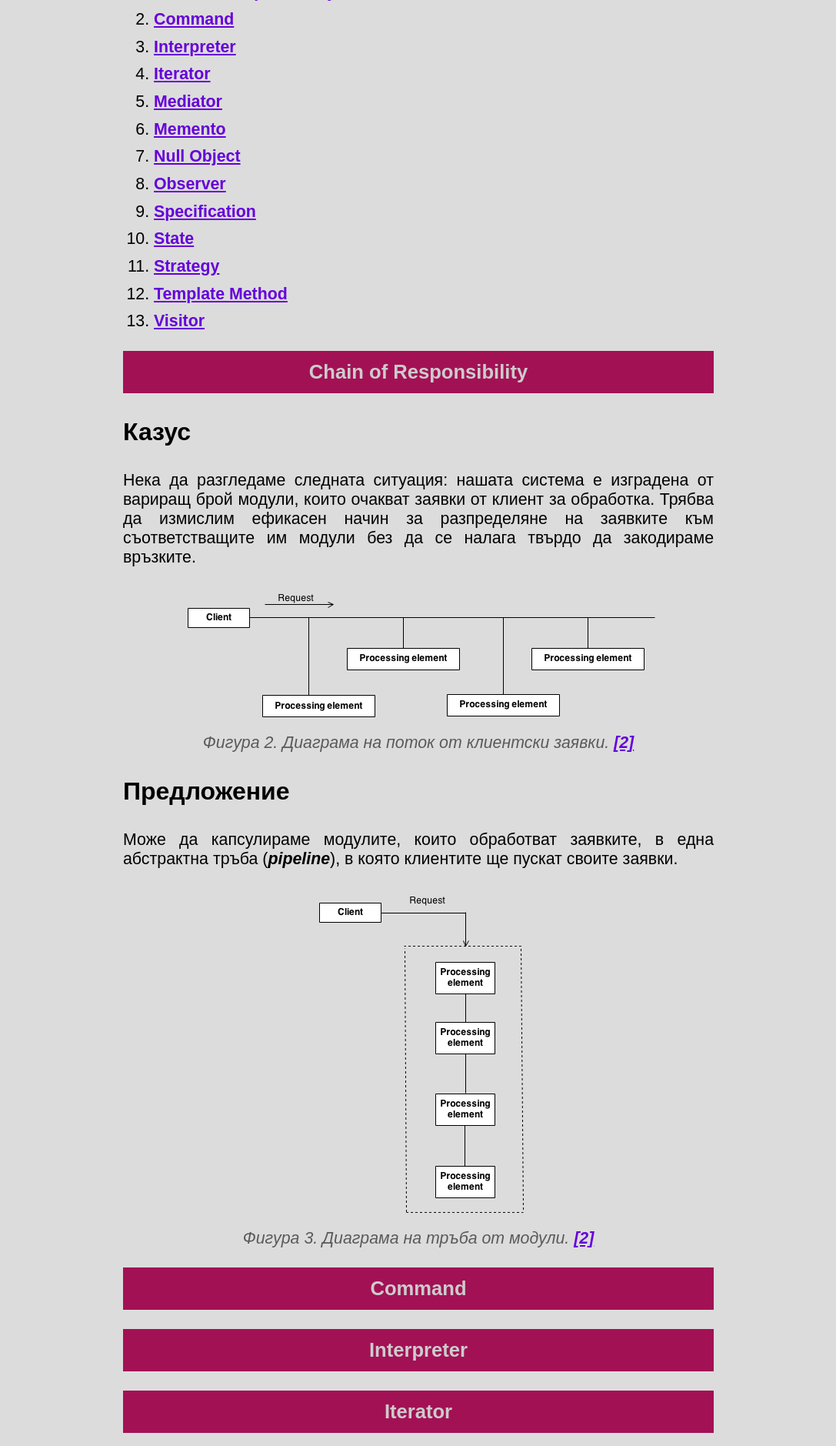
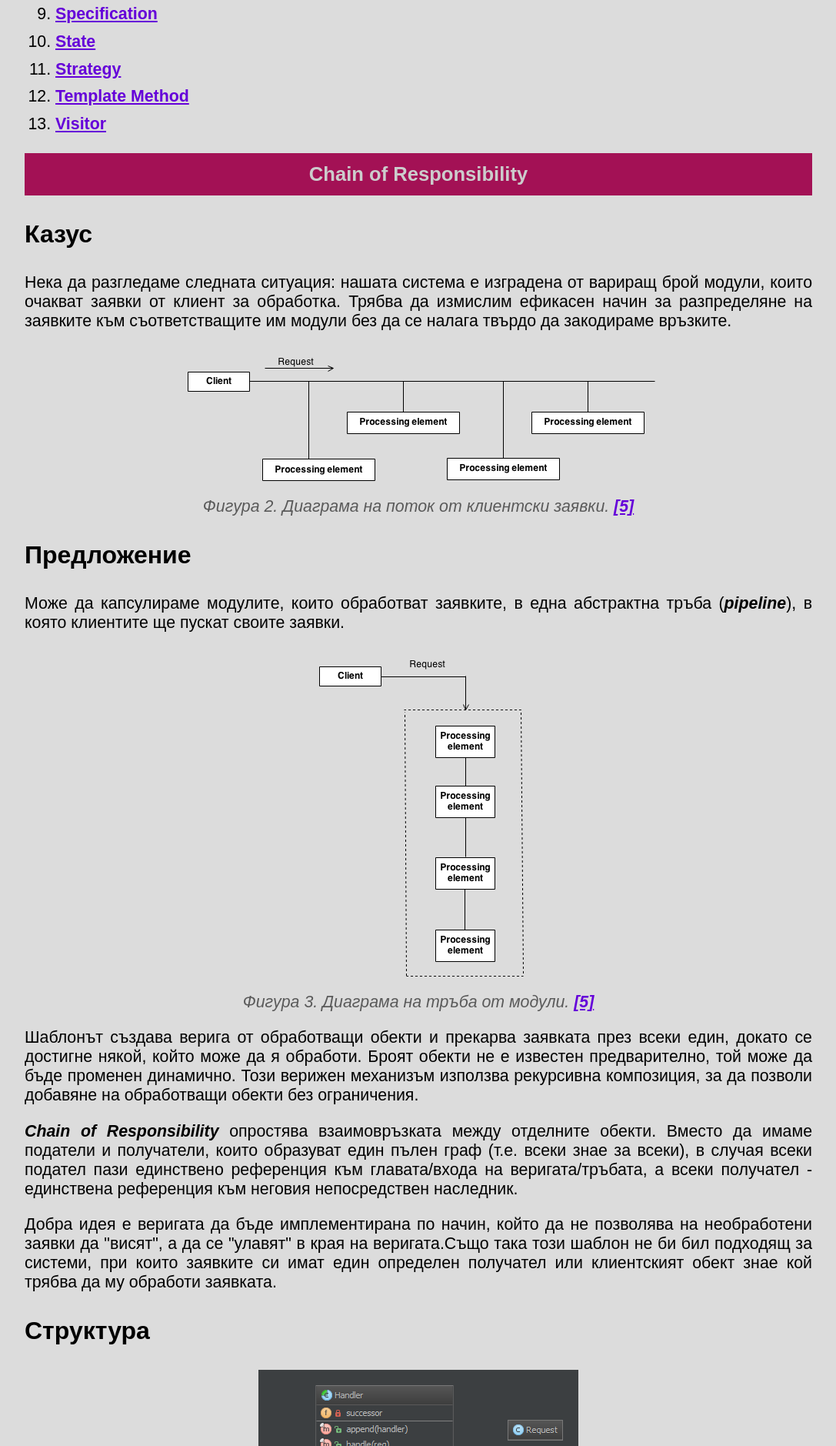
Before and after one commit to PavelSarlov/FMI-WEB, a PHP site: page /referat.html in a window 1280 px wide. Shown: the part 3322-5201 px from the top of the page at 77% size, without its empty margins (96-1183 px from the left). Run offline with PHP 8.4, Linux system fonts and the light colour scheme.

Commit message:
update abstract

```diff
--- a/abstract/css/referat.css
+++ b/abstract/css/referat.css
@@ -10,7 +10,7 @@ body, main, footer {
 }
 
 article {
-    width: 60%;
+    width: 80%;
     margin: auto;
     /* font-size: 1.1vmax; */
     font-size: 16pt;
--- a/abstract/referat.html
+++ b/abstract/referat.html
@@ -9,10 +9,10 @@
     </head>
     <body>
         <nav>
-            <div class="toc-container">
+            <aside class="toc-container">
                 <div id="toc"></div>
                 <div id="toc-indicator" class="nav-btn">&gt;&gt;</div>
-            </div>
+            </aside>
             <a id="to-top-btn" href="#" class="nav-btn">&#x2B06;</a>
         </nav>
         <main>
@@ -37,7 +37,7 @@
                     <h2 id="pattern-uses" class="subheader">Полза от софтуерните шаблони</h2>
                     <p>Софтуерните шаблони значително могат да забързат процеса на разработка като предоставят изпробвани и доказани образци. Ефективния софтуерен дизайн изисква разглеждането на проблеми, които може да не станат достатъчно ясни в началния етап от имплементацията. Преизползването на софтуерните шаблони помага с предотвратяването на едва доловими грешки, които могат да доведат до огромни проблеми, както и подобрява четимостта на кода от програмистите и архитектите, запознати с шаблоните.</p>
                     <p>Често хората са наясно как да прилагат дадени софтуерни дизайн техники за определени проблеми. Тези техники обаче са трудно приложими в по-широк кръг от проблеми. Софтуерните шаблони предоставят основни решения, документирани във формат, който не изисква специфики на даден проблем.</p>
-                    <p>В допълнение, шаблоните позволяват на разработчиците да комуникират, използвайки добре познати, добре разбрани наименования в софтуерните взаимоотношения. Често срещани шаблони могат да претърпят подобрения с течение на времето, които да ги направят по-укрепнали от <i>ad-hoc</i> дизайните.</p>
+                    <p>В допълнение, шаблоните позволяват на разработчиците да комуникират, използвайки добре познати, добре разбрани наименования в софтуерните взаимоотношения. Често срещани шаблони могат да претърпят подобрения с течение на времето, които да ги направят по-укрепнали от <i>ad-hoc</i> дизайните. <a href="#link2">[2]</a></p>
                 </section>
                 <section>
                     <h2 id="pattern-types" class="subheader">Видове софтуерни шаблони</h2>
@@ -83,7 +83,7 @@
                     <p>Нека да разгледаме следната ситуация: нашата система е изградена от вариращ брой модули, които очакват заявки от клиент за обработка. Трябва да измислим ефикасен начин за разпределяне на заявките към съответстващите им модули без да се налага твърдо да закодираме връзките.</p>
                     <figure>
                         <img src="img/request-stream.png" alt="Stream of Requests"/>
-                        <figcaption>Фигура 2. Диаграма на поток от клиентски заявки. <a href="#link2">[2]</a></figcaption>
+                        <figcaption>Фигура 2. Диаграма на поток от клиентски заявки. <a href="#link2">[5]</a></figcaption>
                     </figure>
                 </section>
                 <section>
@@ -91,9 +91,19 @@
                     <p>Може да капсулираме модулите, които обработват заявките, в една абстрактна тръба (<i>pipeline</i>), в която клиентите ще пускат своите заявки.</p>
                     <figure>
                         <img src="img/module-pipeline.png" alt="Pipeline of Modules"/>
-                        <figcaption>Фигура 3. Диаграма на тръба от модули. <a href="#link2">[2]</a></figcaption>
+                        <figcaption>Фигура 3. Диаграма на тръба от модули. <a href="#link2">[5]</a></figcaption>
                     </figure>
-                    <p></p>
+                    <p>Шаблонът създава верига от обработващи обекти и прекарва заявката през всеки един, докато се достигне някой, който може да я обработи. Броят обекти не е известен предварително, той може да бъде променен динамично. Този верижен механизъм използва рекурсивна композиция, за да позволи добавяне на обработващи обекти без ограничения.</p>
+                    <p><i>Chain of Responsibility</i> опростява взаимовръзката между отделните обекти. Вместо да имаме податели и получатели, които образуват един пълен граф (т.е. всеки знае за всеки), в случая всеки подател пази единствено референция към главата/входа на веригата/тръбата, а всеки получател - единствена референция към неговия непосредствен наследник.</p>
+                    <p>Добра идея е веригата да бъде имплементирана по начин, който да не позволява на необработени заявки да "висят", а да се "улавят" в края на веригата.Също така този шаблон не би бил подходящ за системи, при които заявките си имат един определен получател или клиентският обект знае кой трябва да му обработи заявката.</p>
+                </section>
+                <section>
+                    <h2 id="chain-of-responsibility-structure">Структура</h2>
+                    <figure>
+                        <img src="img/chain-of-responsibility-uml.png" alt="Chain of Responsibility Structure"/>
+                        <figcaption>Фигура 4. UML Диаграма на примерен <i>Chain of Responsibility</i>. <a href="#link2">[5]</a></figcaption>
+                    </figure>
+                    <p>Наследените класове </p>
                 </section>
             </article>
             <article>
@@ -142,6 +152,19 @@
                 <p id="link2"><i>[2] </i><a href="https://sourcemaking.com/design_patterns" target="_blank" class="ref-link">Source Making - Design Patterns</a>, последно посетено на</p>
                 <p id="link3"><i>[3] </i><a href="https://www.gofpatterns.com/design-patterns/module6/intro-behavioral-designPatterns.php" target="_blank" class="ref-link">Introduction to Behavioral Design Patterns</a>, последно посетено на</p>
                 <p id="link4"><i>[4] </i><a href="https://designpatternsphp.readthedocs.io/en/latest/Behavioral/README.html#" target="_blank" class="ref-link">Design Patterns in PHP</a> - официални имплементации на софтуерни шаблони в <i>PHP</i>, последно посетено на</p>
+                <p id="link2"><i>[5] </i><a href="https://sourcemaking.com/design_patterns/chain_of_responsibility" target="_blank" class="ref-link">Source Making - Chain of Responsibility</a>, последно посетено на</p>
+                <p id="link2"><i>[6] </i><a href="https://sourcemaking.com/design_patterns/chain_of_responsibility" target="_blank" class="ref-link">Source Making - Chain of Responsibility</a>, последно посетено на</p>
+                <p id="link2"><i>[7] </i><a href="https://sourcemaking.com/design_patterns/chain_of_responsibility" target="_blank" class="ref-link">Source Making - Chain of Responsibility</a>, последно посетено на</p>
+                <p id="link2"><i>[8] </i><a href="https://sourcemaking.com/design_patterns/chain_of_responsibility" target="_blank" class="ref-link">Source Making - Chain of Responsibility</a>, последно посетено на</p>
+                <p id="link2"><i>[9] </i><a href="https://sourcemaking.com/design_patterns/chain_of_responsibility" target="_blank" class="ref-link">Source Making - Chain of Responsibility</a>, последно посетено на</p>
+                <p id="link2"><i>[10] </i><a href="https://sourcemaking.com/design_patterns/chain_of_responsibility" target="_blank" class="ref-link">Source Making - Chain of Responsibility</a>, последно посетено на</p>
+                <p id="link2"><i>[11] </i><a href="https://sourcemaking.com/design_patterns/chain_of_responsibility" target="_blank" class="ref-link">Source Making - Chain of Responsibility</a>, последно посетено на</p>
+                <p id="link2"><i>[12] </i><a href="https://sourcemaking.com/design_patterns/chain_of_responsibility" target="_blank" class="ref-link">Source Making - Chain of Responsibility</a>, последно посетено на</p>
+                <p id="link2"><i>[13] </i><a href="https://sourcemaking.com/design_patterns/chain_of_responsibility" target="_blank" class="ref-link">Source Making - Chain of Responsibility</a>, последно посетено на</p>
+                <p id="link2"><i>[14] </i><a href="https://sourcemaking.com/design_patterns/chain_of_responsibility" target="_blank" class="ref-link">Source Making - Chain of Responsibility</a>, последно посетено на</p>
+                <p id="link2"><i>[15] </i><a href="https://sourcemaking.com/design_patterns/chain_of_responsibility" target="_blank" class="ref-link">Source Making - Chain of Responsibility</a>, последно посетено на</p>
+                <p id="link2"><i>[16] </i><a href="https://sourcemaking.com/design_patterns/chain_of_responsibility" target="_blank" class="ref-link">Source Making - Chain of Responsibility</a>, последно посетено на</p>
+                <p id="link2"><i>[17] </i><a href="https://sourcemaking.com/design_patterns/chain_of_responsibility" target="_blank" class="ref-link">Source Making - Chain of Responsibility</a>, последно посетено на</p>
             </article>
         </main>
         <footer class="holder-bg">
```
Also changed, not shown: abstract/img/chain-of-responsibility-uml.png (added).
